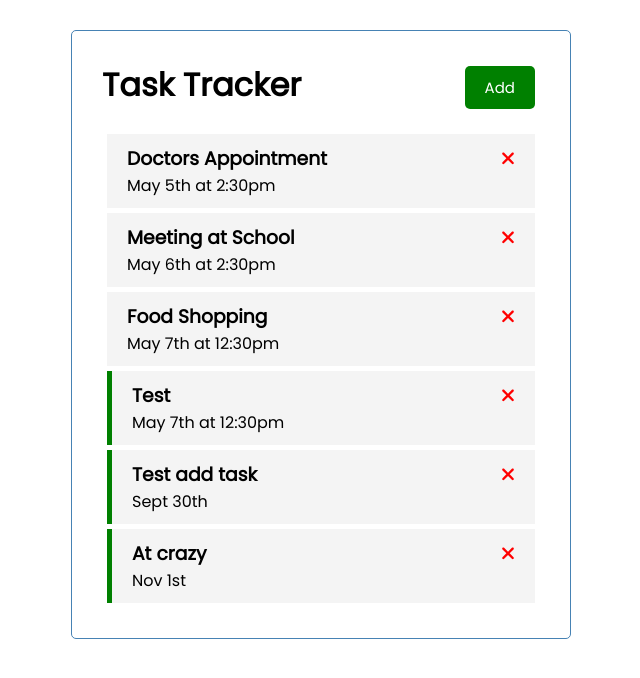
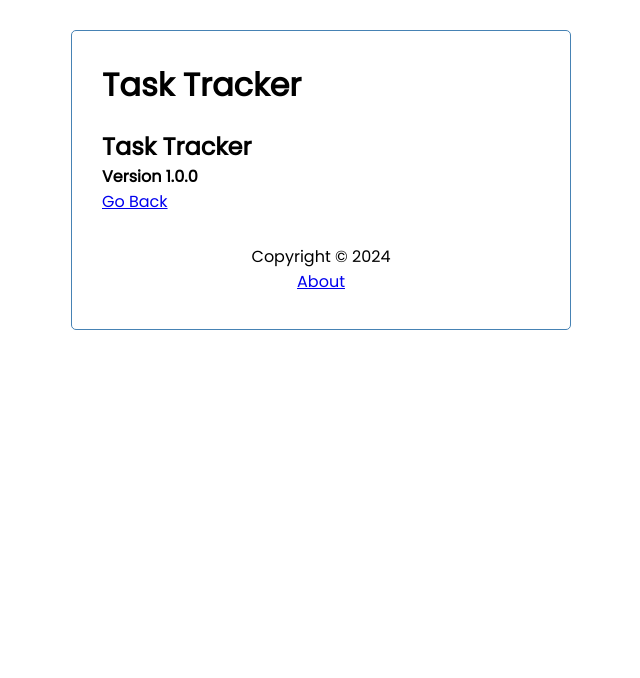
Before and after one commit to ja-odur/Angular-Todo, an Angular app: page /about in a window 1280 px wide. Before the commit this address led to /. Shown: the top 678 px of the page, without its empty margins (319-959 px from the left). Built offline with nearby package versions, Linux system fonts and the light colour scheme; data requests are answered from the project's data file.

Commit message:
Add header and footer components

```diff
--- a/src/app/app.component.html
+++ b/src/app/app.component.html
@@ -1,4 +1,5 @@
 <div class="container">
     <app-header></app-header>
-    <app-tasks></app-tasks>
+    <router-outlet></router-outlet>
+    <app-footer></app-footer>
 </div>
--- a/src/app/app.module.ts
+++ b/src/app/app.module.ts
@@ -1,17 +1,24 @@
-import { NgModule } from '@angular/core';
-import { BrowserModule } from '@angular/platform-browser';
-import { FontAwesomeModule } from '@fortawesome/angular-fontawesome';
-import { HttpClientModule } from '@angular/common/http';
-import { FormsModule } from '@angular/forms';
+import { NgModule } from "@angular/core";
+import { BrowserModule } from "@angular/platform-browser";
+import { FontAwesomeModule } from "@fortawesome/angular-fontawesome";
+import { HttpClientModule } from "@angular/common/http";
+import { FormsModule } from "@angular/forms";
+import { RouterModule, Routes } from "@angular/router";
 
-import { AppRoutingModule } from './app-routing.module';
-import { AppComponent } from './app.component';
-import { HeaderComponent } from './components/header/header.component';
-import { ButtonComponent } from './components/button/button.component';
-import { TasksComponent } from './components/tasks/tasks.component';
-import { TaskItemComponent } from './components/task-item/task-item.component';
-import { AddTaskComponent } from './components/add-task/add-task.component';
+import { AppRoutingModule } from "./app-routing.module";
+import { AppComponent } from "./app.component";
+import { HeaderComponent } from "./components/header/header.component";
+import { ButtonComponent } from "./components/button/button.component";
+import { TasksComponent } from "./components/tasks/tasks.component";
+import { TaskItemComponent } from "./components/task-item/task-item.component";
+import { AddTaskComponent } from "./components/add-task/add-task.component";
+import { AboutComponent } from "./components/about/about.component";
+import { FooterComponent } from './components/footer/footer.component';
 
+const appRoutes: Routes = [
+  { path: "", component: TasksComponent },
+  { path: "about", component: AboutComponent },
+];
 
 @NgModule({
   declarations: [
@@ -20,7 +27,9 @@ import { AddTaskComponent } from './components/add-task/add-task.component';
     ButtonComponent,
     TasksComponent,
     TaskItemComponent,
-    AddTaskComponent
+    AddTaskComponent,
+    AboutComponent,
+    FooterComponent,
   ],
   imports: [
     BrowserModule,
@@ -28,8 +37,9 @@ import { AddTaskComponent } from './components/add-task/add-task.component';
     FontAwesomeModule,
     HttpClientModule,
     FormsModule,
+    RouterModule.forRoot(appRoutes),
   ],
   providers: [],
-  bootstrap: [AppComponent]
+  bootstrap: [AppComponent],
 })
-export class AppModule { }
+export class AppModule {}
--- /dev/null
+++ b/src/app/components/about/about.component.html
@@ -0,0 +1,5 @@
+<div>
+    <h2>Task Tracker</h2>
+    <h4>Version 1.0.0</h4>
+    <a routerLink="/">Go Back</a>
+</div>
--- /dev/null
+++ b/src/app/components/footer/footer.component.css
@@ -0,0 +1,4 @@
+footer {
+    margin-top: 30px;
+    text-align: center;
+}
--- /dev/null
+++ b/src/app/components/footer/footer.component.html
@@ -0,0 +1,4 @@
+<footer>
+    <p>Copyright &copy; 2024</p>
+    <a routerLink="/about">About</a>
+</footer>
--- a/src/app/components/header/header.component.html
+++ b/src/app/components/header/header.component.html
@@ -1,6 +1,6 @@
 <header>
     <h1>{{ title }}</h1>
-    <app-button
+    <app-button *ngIf="hasRoute('/')"
         color="{{ showAddTask ? 'red' : 'green' }}"
         text="{{ showAddTask ? 'Close' : 'Add' }}"
         (btnClick)="toggleAddTask()"
--- a/src/app/components/header/header.component.ts
+++ b/src/app/components/header/header.component.ts
@@ -1,6 +1,7 @@
 import { Component } from "@angular/core";
 import { UiService } from "../../services/ui.service";
 import { Subscription } from "rxjs";
+import { Router } from "@angular/router";
 
 @Component({
   selector: "app-header",
@@ -12,7 +13,7 @@ export class HeaderComponent {
   showAddTask: boolean = false;
   subscription: Subscription;
 
-  constructor(private uiService: UiService) {
+  constructor(private uiService: UiService, private router: Router) {
     this.subscription = this.uiService
       .onToggle()
       .subscribe((value) => (this.showAddTask = value));
@@ -21,4 +22,8 @@ export class HeaderComponent {
   toggleAddTask() {
     this.uiService.toggleAddTask();
   }
+
+  hasRoute(route: string): boolean {
+    return this.router.url === route
+  }
 }
```
Also changed, not shown: src/app/components/about/about.component.ts (added, +10 -0 lines), src/app/components/footer/footer.component.ts (added, +10 -0 lines), src/app/components/about/about.component.css (added), 2 other files (tests, documents, lock files or other folders).
